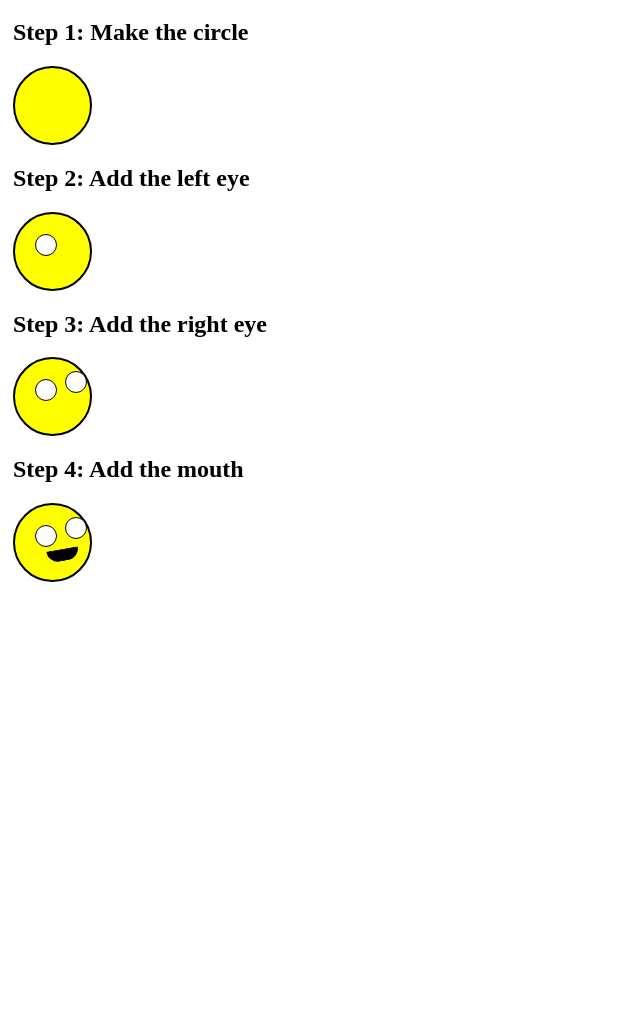
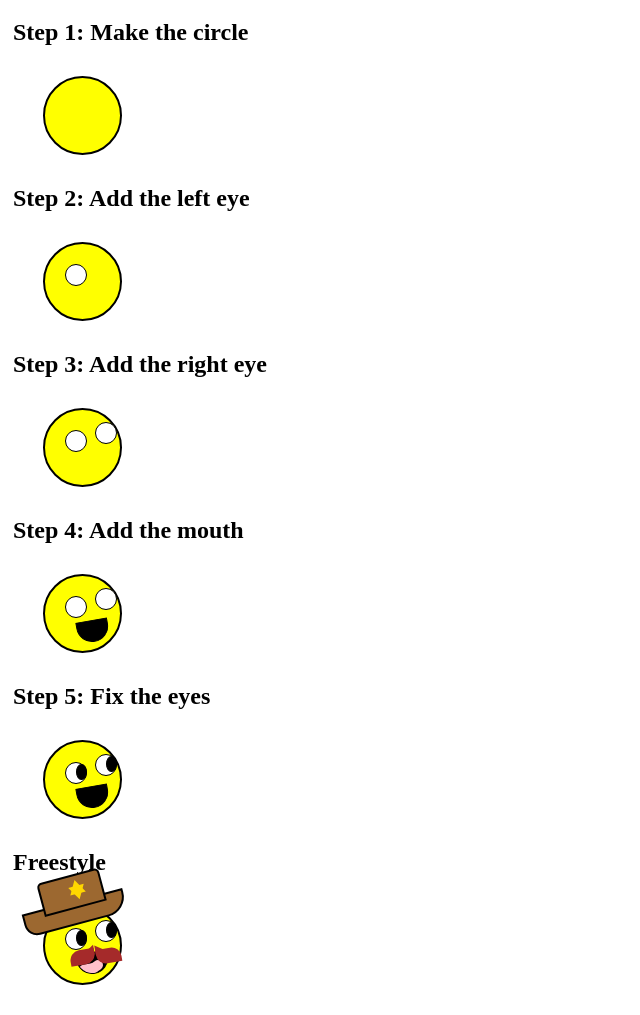
Before and after one commit to Jojohersh/EFA-SmileyFace, a plain HTML site: page index.html in a window 1280 px wide. Shown: the part 61-1076 px from the top of the page, without its empty margins (0-640 px from the left). Before the commit the page ends 800 px from the top, so only its background shows below. Drawn offline with Linux system fonts and the light colour scheme.

Commit message:
made the full smiley face. Also made a cowboy

```diff
--- a/index.html
+++ b/index.html
@@ -27,6 +27,33 @@
             <div class="eye right"></div>
             <div class="mouth"></div>
         </div>
+        <h2>Step 5: Fix the eyes</h2>
+        <div class="face">
+            <div class="eye left">
+                <div class="pupil"></div>
+            </div>
+            <div class="eye right">
+                <div class="pupil"></div>
+            </div>
+            <div class="mouth"></div>
+        </div>
+        <h2>Freestyle</h2>
+        <div class="face">
+            <div class="eye left">
+                <div class="pupil"></div>
+            </div>
+            <div class="eye right">
+                <div class="pupil"></div>
+            </div>
+            <div class="mouth">
+                <div class="tongue"></div>
+            </div>
+            <div class="right-moustache"></div>
+            <div class="left-moustache"></div>
+            <div class="hat">
+                <div class="badge"></div>
+            </div>
+        </div>
     </div>
 </body>
 </html>
--- a/smiley.css
+++ b/smiley.css
@@ -3,6 +3,7 @@
 }
 
 .face {
+    margin: 30px;
     width: 75px;
     height: 75px;
     border: solid 2px black;
@@ -36,7 +37,7 @@
 
 .mouth {
     width: 30px;
-    height: 10px;
+    height: 20px;
     border: solid 1px black;
     border-radius: 0 0 45px 45px;
     margin: 16px;
@@ -45,4 +46,131 @@
     left: 1em;
     background-color: black;
     rotate: -10deg;
+    overflow: hidden;
 }
+
+.pupil {
+    width: 9px;
+    height: 14px;
+    border: solid 1px black;
+    border-radius: 50%;
+    position: relative;
+    top: 1px;
+    left: 10px;
+    background-color: black;
+}
+
+.tongue {
+    width: 20px;
+    height: 10px;
+    background-color: pink;
+    position: relative;
+    top: 10px;
+    z-index: 1;
+    border-radius: 20px
+}
+.tongue::after {
+    content: "";
+    rotate: -25deg;
+    display:block;
+    background-color: pink;
+    width: 20px;
+    height: 10px;
+    position: relative;
+    left: 5px;
+    z-index: 1;
+    border-radius: 20px
+}
+
+.right-moustache {
+    width: 0;
+    height: 0;
+    position: relative;
+    rotate: -10deg;
+    top: -62px;
+    left: 50px;
+    border-bottom: 10px solid brown;
+    border-right: 15px solid transparent;
+}
+.right-moustache::after {
+    content:"";
+    width: 25px;
+    height: 15px;
+    background-color: brown;
+    display: block;
+    position: relative;
+    top:5px;
+    border-radius: 0 10px;
+}
+
+.left-moustache {
+    width: 0;
+    height: 0;
+    position: relative;
+    rotate: -10deg;
+    top: -70px;
+    left: 34px;
+    border-bottom: 10px solid brown;
+    border-left: 15px solid transparent;
+}
+
+.left-moustache::after {
+    content:"";
+    width: 25px;
+    height: 15px;
+    background-color: brown;
+    display: block;
+    position: relative;
+    top:3px;
+    left: -25px;
+    border-radius: 10px 0;
+}
+.hat {
+    border:2px black solid;
+    width: 100px;
+    height: 20px;
+    background-color:rgb(156, 104, 48);
+    border-bottom-right-radius: 20px;
+    border-bottom-left-radius: 13px;
+    position: relative;
+    z-index: 1;
+    rotate: -15deg;
+    top: -125px;
+    left: -22px;
+}
+.hat::before {
+    content: "";
+    display: block;
+    position: relative;
+    border: 2px solid black;
+    width: 60px;
+    height: 30px;
+    background-color: rgb(156, 104, 48);
+    border-top-right-radius: 5px;
+    border-top-left-radius: 5px;
+    top: -28px;
+    left: 20px;
+}
+
+.badge {
+    width: 0;
+    height: 0;
+    border-left: 8px solid transparent;
+    border-right: 8px solid transparent;
+    border-top: 14px solid gold;
+    position: relative;
+    left: 50px;
+    top: -50px;
+}
+.badge::after {
+    content: "";
+    width: 0;
+    height: 0;
+    border-left: 8px solid transparent;
+    border-right: 8px solid transparent;
+    border-bottom: 14px solid gold;
+    display: block;
+    position: relative;
+    left: -8px;
+    top: -20px;
+}
```
